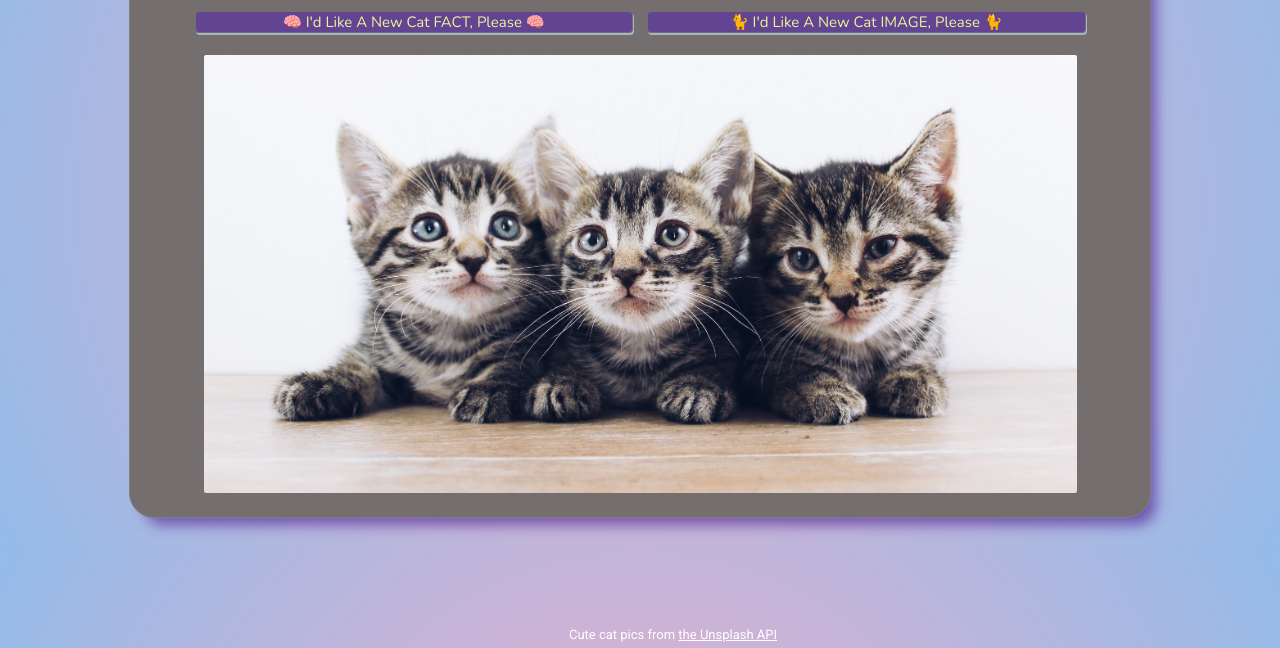
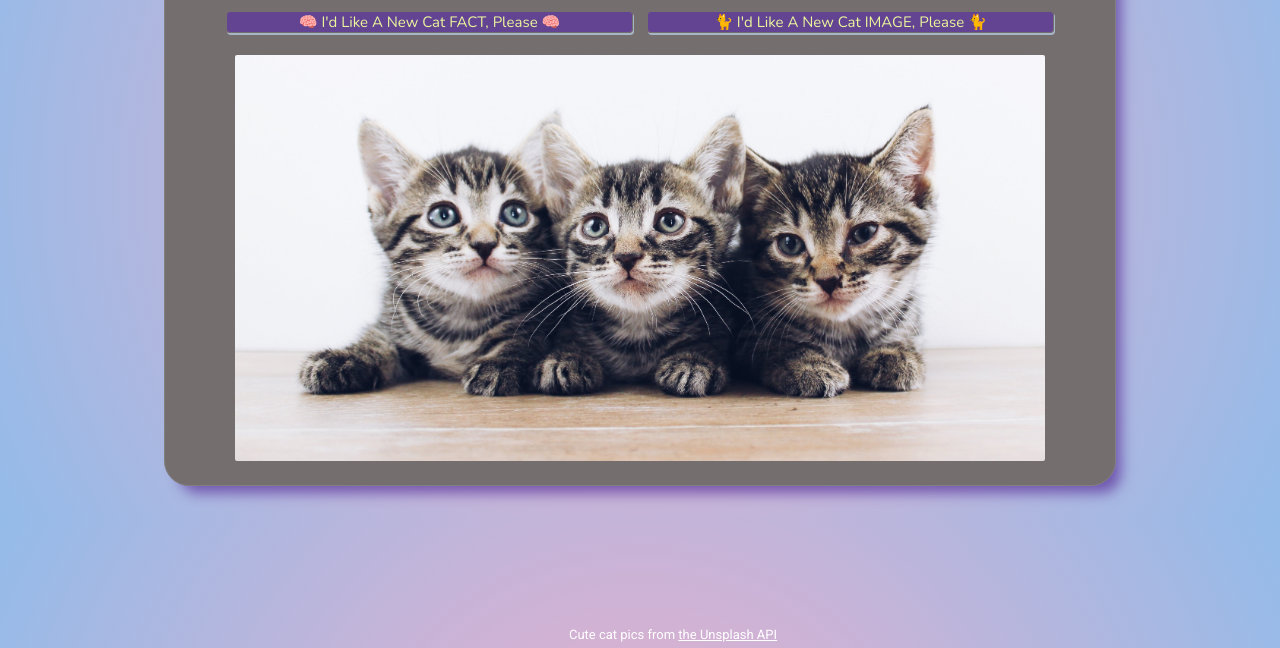
Before and after one commit to miShelbyT/kitties, a website: page index.html in a window 1280 px wide. Shown: the part 152-800 px from the top of the page. Drawn offline with nearby package versions, Linux system fonts and the light colour scheme; no server answers.

Commit message:
working on issue of image getting too tall for window

```diff
--- a/style.css
+++ b/style.css
@@ -24,7 +24,7 @@ body {
 
 .container {
   min-height: 200px;
-  max-width: 970px;
+  max-width: 900px;
   border: 1px solid grey;
   padding: 20px 25px;
   border-radius: 25px;
```
